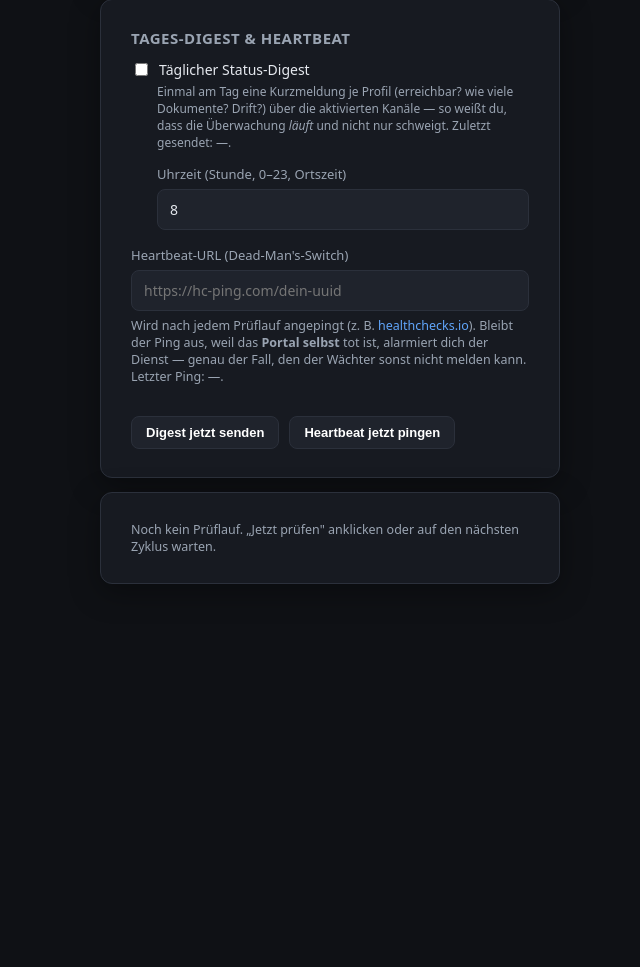
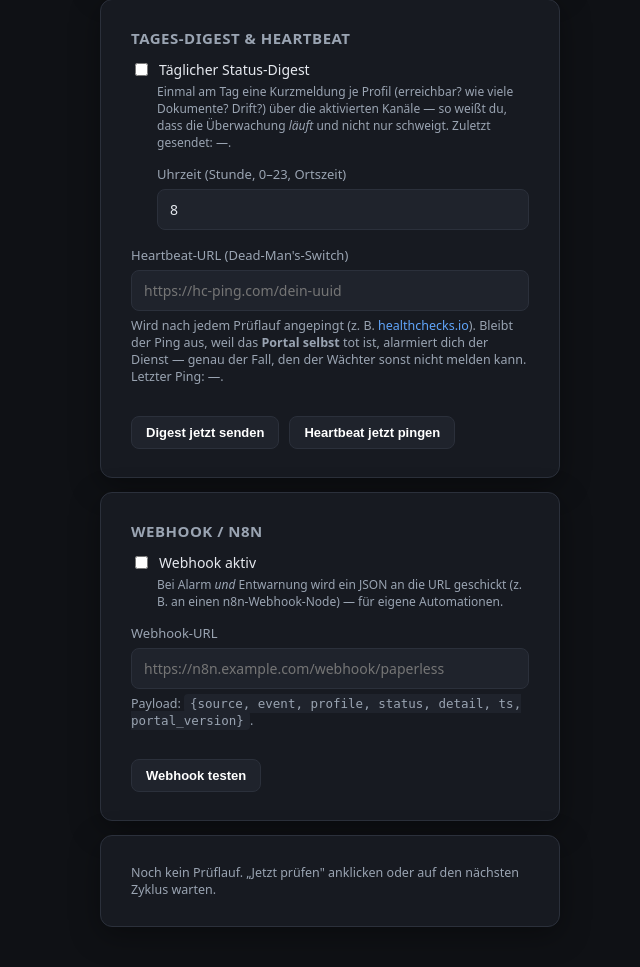
Before and after one commit to martin86x/paperless-generator-portal, a Flask app: page /verwaltung/waechter in a window 1280 px wide. Shown: the part 1165-2132 px from the top of the page, without its empty margins (640-1280 px from the left). Before the commit the page ends 1749 px from the top, so only its background shows below. Run offline with Flask 3, Linux system fonts and the light colour scheme; the visitor is signed in with stand-in values (Sample User, id 1); parts of the project's set-up code (start-up, migrations or seed data) failed here and were passed over.

Commit message:
Wächter: n8n-/Webhook-Integration (P6)
Konfigurierbare Webhook-URL (global, config.json['webhook']). Bei Alarm
UND Entwarnung POST eines JSON {source, event, profile, status, detail,
ts, portal_version} — z. B. an einen n8n-Webhook-Node. Fire-and-forget,
read-only gegenüber der Instanz. UI-Karte + Testknopf im Wächter-Reiter.

Verifiziert: ast.parse; 6/6 (Speichern, echtes fire_webhook HTTP 200
gegen httpbin, Payload-Echo, UI).

Co-Authored-By: Claude Opus 4.8 <noreply@anthropic.com>

```diff
--- a/app/app.py
+++ b/app/app.py
@@ -1310,16 +1310,18 @@ def _maybe_alert(prof, pid, c):
     """Nur bei Zustandswechsel melden: ok->bad sendet, bad->ok entwarnt (kein Spam)."""
     key = (pid, c["event"])
     active = _watcher_state["alerts_active"]
+    name = prof.get("name") or pid
     if c["status"] == "bad":
         if key not in active:
             active.add(key)
-            title = "Paperless-Wächter: %s (%s)" % (c["label"], prof.get("name") or pid)
+            title = "Paperless-Wächter: %s (%s)" % (c["label"], name)
             _dispatch_notification(prof, c["event"], title, c["detail"])
-            _log_activity("watcher", "Alarm %s/%s: %s"
-                          % (prof.get("name") or pid, c["event"], c["detail"]))
+            _fire_webhook(c["event"], name, "bad", c["detail"])
+            _log_activity("watcher", "Alarm %s/%s: %s" % (name, c["event"], c["detail"]))
     elif c["status"] == "ok" and key in active:
         active.discard(key)
-        _log_activity("watcher", "Entwarnung %s/%s" % (prof.get("name") or pid, c["event"]))
+        _fire_webhook(c["event"], name, "ok", "Entwarnung: " + c["detail"])
+        _log_activity("watcher", "Entwarnung %s/%s" % (name, c["event"]))
 
 
 def _metrics_path(pid):
@@ -1462,6 +1464,34 @@ def _ping_heartbeat(url):
         pass
 
 
+def _webhook_cfg():
+    """Globale Webhook-/n8n-Konfiguration aus config.json['webhook']."""
+    try:
+        w = load_config().get("webhook") or {}
+    except (OSError, ValueError):
+        w = {}
+    return {"enabled": bool(w.get("enabled", False)), "url": (w.get("url") or "").strip()}
+
+
+def _fire_webhook(event, profile, status, detail, wc=None):
+    """Bei Ereignissen ein JSON an die konfigurierte Webhook-/n8n-URL POSTen.
+    Fire-and-forget, read-only gegenueber der Instanz."""
+    wc = wc or _webhook_cfg()
+    if not (wc["enabled"] and wc["url"]):
+        return False, "Webhook nicht konfiguriert"
+    payload = {
+        "source": "paperless-generator-portal",
+        "portal_version": PORTAL_VERSION,
+        "event": event, "profile": profile, "status": status, "detail": detail,
+        "ts": datetime.now().isoformat(timespec="seconds"),
+    }
+    try:
+        r = requests.post(wc["url"], json=payload, timeout=10)
+        return (r.status_code < 400), "HTTP %d" % r.status_code
+    except requests.RequestException as exc:
+        return False, str(exc)
+
+
 def _watcher_loop():
     """Hintergrund-Schleife: alle interval_min Minuten ein Prueflauf, wenn aktiviert.
     Zusaetzlich: Heartbeat je Zyklus + Tages-Digest zur eingestellten Stunde.
@@ -1562,8 +1592,16 @@ def waechter():
         }
         cfg = load_config()
         cfg["watcher"] = w
+        cfg["webhook"] = {"enabled": bool(f.get("webhook_enabled")),
+                          "url": (f.get("webhook_url", "") or "").strip()}
         save_config(cfg)
         _watcher_state["next_run"] = None  # Aenderung sofort wirksam
+        if action == "webhook_now":
+            ok, detail = _fire_webhook("test", "Portal", "test",
+                                       "Test-Webhook vom Paperless-Portal.")
+            if ok:
+                return redirect(url_for("verwaltung", tab="waechter", msg="Webhook gesendet (%s)." % detail))
+            return redirect(url_for("verwaltung", tab="waechter", err="Webhook fehlgeschlagen: %s" % detail))
         if action == "run_now":
             _run_watch_cycle(_watcher_cfg(), dispatch=True)
             _log_activity("watcher", "Manueller Prüflauf")
@@ -1595,7 +1633,8 @@ def waechter():
         "last_digest": _watcher_state.get("last_digest") or "—",
     }
     return render_template(
-        "waechter.html", w=wc, events=_NOTIFY_EVENTS, results=results, status=status,
+        "waechter.html", w=wc, wh=_webhook_cfg(), events=_NOTIFY_EVENTS,
+        results=results, status=status,
         msg=request.args.get("msg"), err=request.args.get("err"))
 
 
--- a/app/templates/waechter.html
+++ b/app/templates/waechter.html
@@ -81,6 +81,19 @@
         <button type="submit" name="action" value="heartbeat_now" style="width:auto;padding:8px 14px;font-size:13px;background:var(--bg3);border:1px solid var(--border)">Heartbeat jetzt pingen</button>
       </div>
     </div>
+
+    <!-- Webhook / n8n -->
+    <div class="card" style="margin-top:14px">
+      <h2 style="margin-top:0">Webhook / n8n</h2>
+      <label style="display:flex;align-items:center;gap:8px;margin:0;font-size:14px;color:var(--text)">
+        <input type="checkbox" name="webhook_enabled" value="1" style="width:auto"{% if wh.enabled %} checked{% endif %}> Webhook aktiv
+      </label>
+      <div style="font-size:12px;color:var(--text-dim);margin:4px 0 0 26px">Bei Alarm <em>und</em> Entwarnung wird ein JSON an die URL geschickt (z. B. an einen n8n-Webhook-Node) — für eigene Automationen.</div>
+      <label>Webhook-URL</label>
+      <input type="url" name="webhook_url" value="{{ wh.url }}" placeholder="https://n8n.example.com/webhook/paperless">
+      <p class="hint">Payload: <code>{source, event, profile, status, detail, ts, portal_version}</code>.</p>
+      <button type="submit" name="action" value="webhook_now" style="width:auto;padding:8px 14px;font-size:13px;background:var(--bg3);border:1px solid var(--border)">Webhook testen</button>
+    </div>
   </form>
 
   <!-- Ergebnisse -->
```
